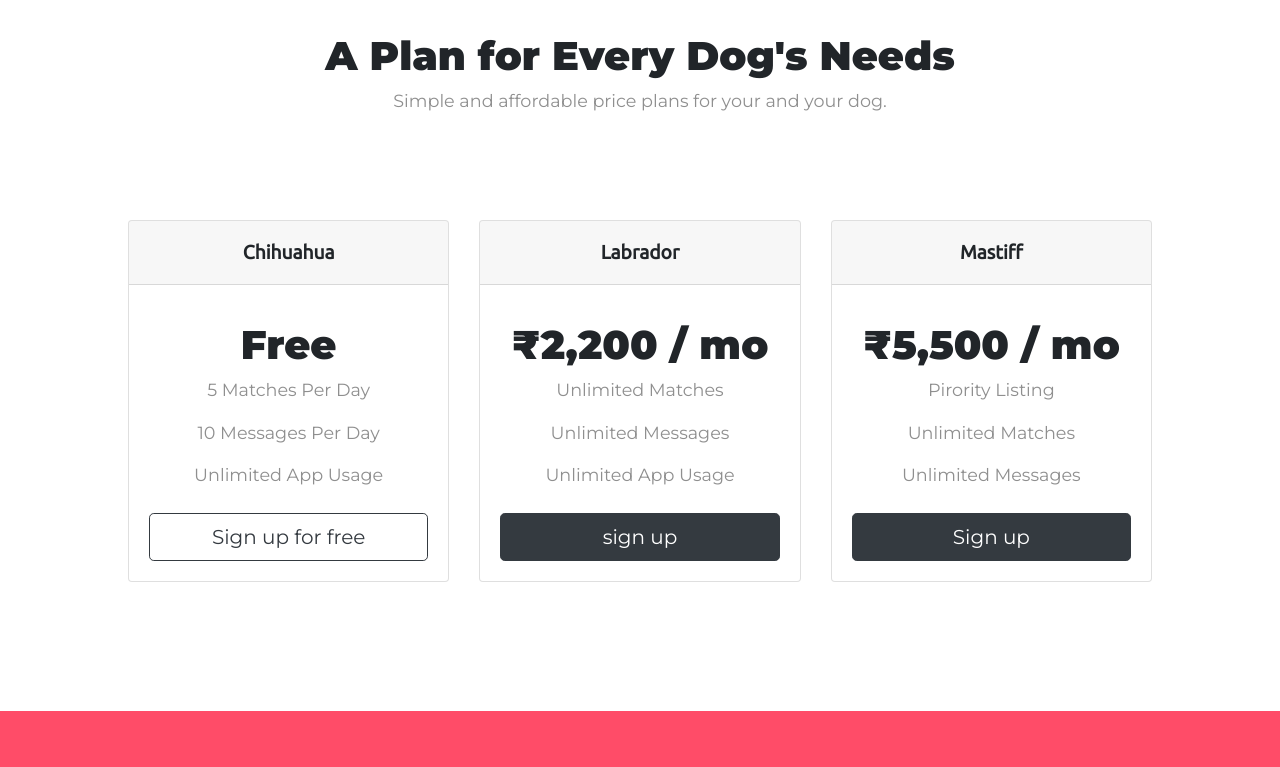
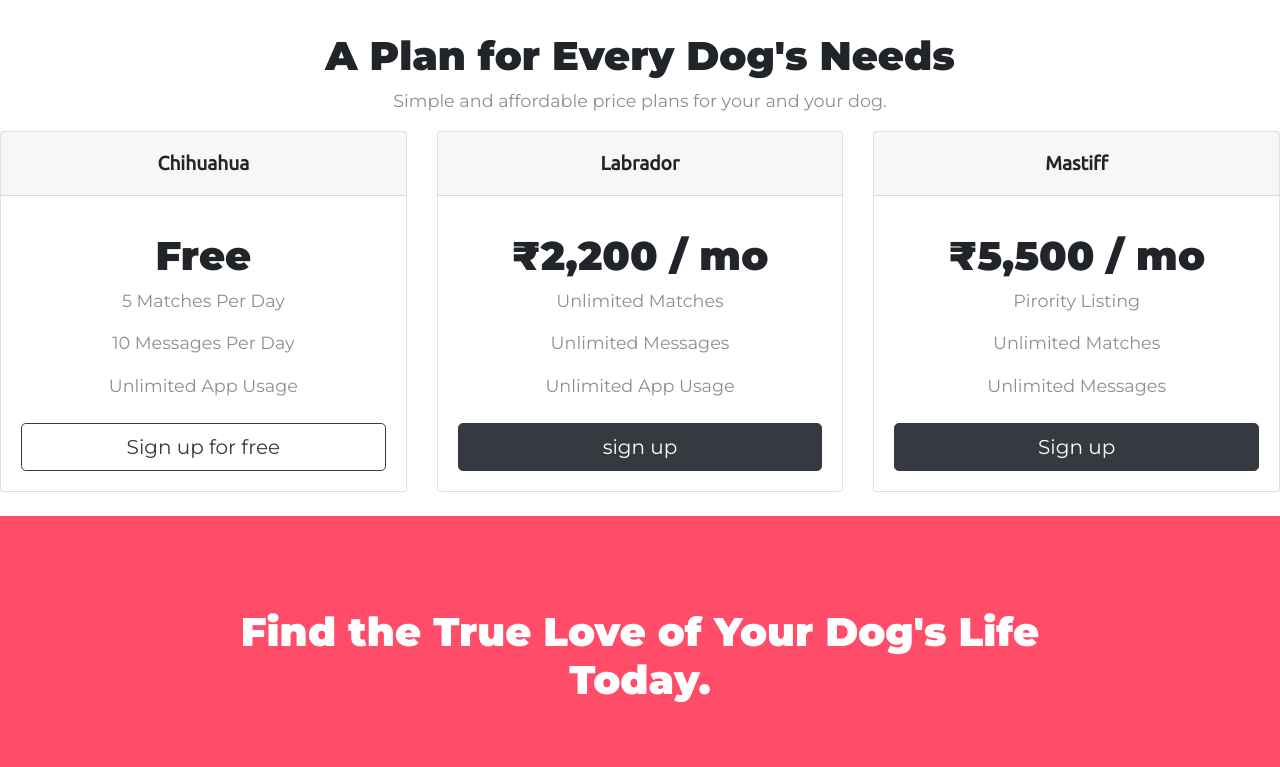
Before and after one commit to gouthamsamineni/cvpets, a plain HTML site: page index.html in a window 1280 px wide. Shown: the part 1860-2627 px from the top of the page. Drawn offline with nearby package versions, Linux system fonts and the light colour scheme.

Commit message:
ses i did

```diff
--- a/index.html
+++ b/index.html
@@ -138,7 +138,8 @@
     <h2>A Plan for Every Dog's Needs</h2>
     <p>Simple and affordable price plans for your and your dog.</p>
 
-    <div class="card-deck mb-3 text-center pricing-padding">
+    <div class="row">
+     <div class="pri-pad col-lg-4 col-md-6">
        <div class="card mb-4 box-shadow">
          <div class="card-header">
            <h4 class="my-2 font-weight-bold billing-head">Chihuahua</h4>
@@ -153,6 +154,8 @@
            <button type="button" class="btn btn-lg btn-block btn-outline-dark">Sign up for free</button>
          </div>
        </div>
+     </div>
+     <div class="pri-pad col-lg-4 col-md-6">
        <div class="card mb-4 box-shadow">
          <div class="card-header">
            <h4 class="my-2 font-weight-bold billing-head">Labrador</h4>
@@ -168,6 +171,8 @@
            <button type="button" class="btn btn-lg btn-block btn-dark">sign up</button>
          </div>
        </div>
+     </div>
+     <div class="pri-pad col-lg-4 col-md-12">
        <div class="card mb-4 box-shadow">
          <div class="card-header">
            <h4 class="my-2 font-weight-bold billing-head">Mastiff</h4>
@@ -185,7 +190,7 @@
          </div>
        </div>
      </div>
-
+     </div>
   </section>
 
 
```
Lines whose indentation alone changed are shown as unchanged.
